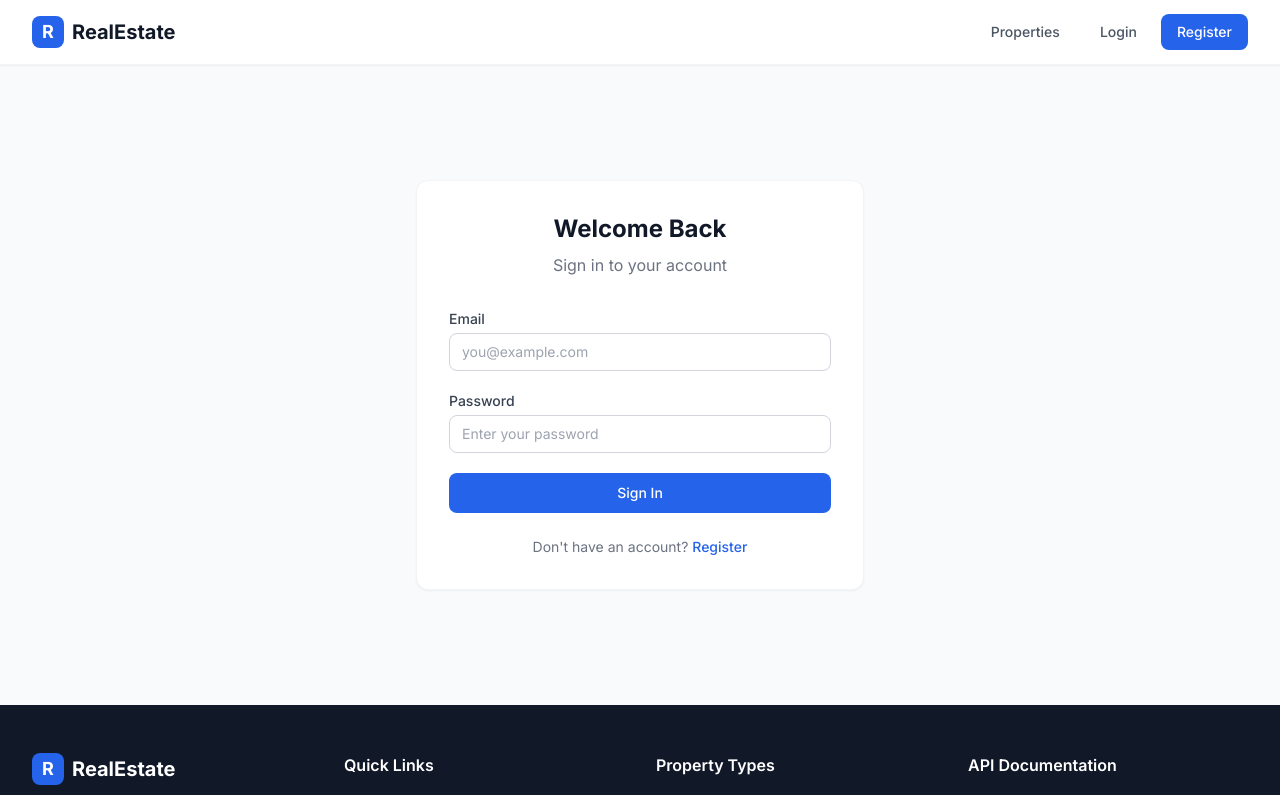
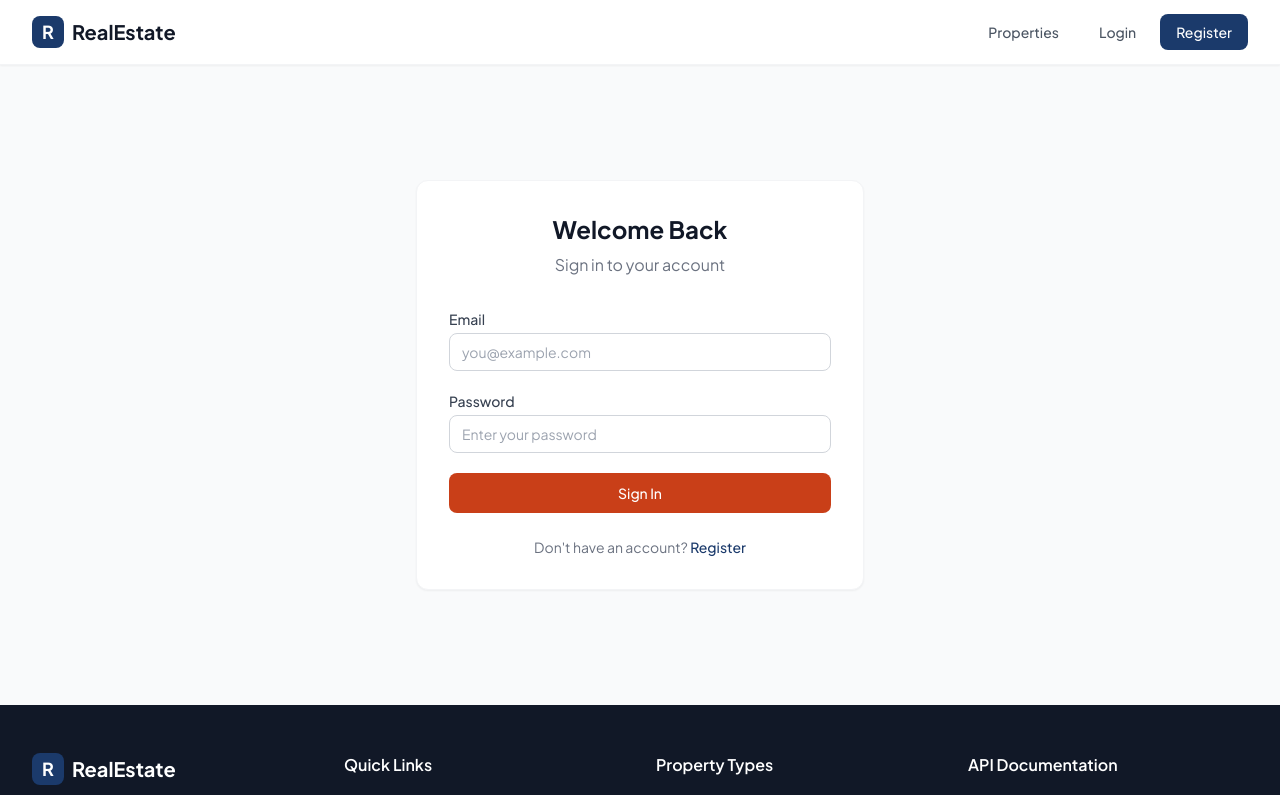
Before and after one commit to taimorabsar/reweb, a Next.js app in the folder frontend/: page /login in a window 1280 px wide. Shown: the top 795 px of the page. Built offline with nearby package versions, Linux system fonts and the light colour scheme.

Commit message:
Phase 2: navy/orange theme and Plus Jakarta Sans

```diff
--- a/frontend/src/app/globals.css
+++ b/frontend/src/app/globals.css
@@ -14,11 +14,11 @@
   }
 
   .btn-primary {
-    @apply bg-primary-600 text-white px-6 py-2.5 rounded-lg text-sm font-medium hover:bg-primary-700 disabled:opacity-50 disabled:cursor-not-allowed transition-colors;
+    @apply bg-accent-600 text-white px-6 py-2.5 rounded-lg text-sm font-medium hover:bg-accent-700 focus-visible:ring-2 focus-visible:ring-accent-300 focus-visible:outline-none disabled:opacity-50 disabled:cursor-not-allowed transition-colors;
   }
 
   .btn-secondary {
-    @apply bg-white text-gray-700 border border-gray-300 px-6 py-2.5 rounded-lg text-sm font-medium hover:bg-gray-50 transition-colors;
+    @apply bg-white text-primary-700 border border-primary-200 px-6 py-2.5 rounded-lg text-sm font-medium hover:bg-primary-50 transition-colors;
   }
 
   .btn-danger {
--- a/frontend/src/app/layout.tsx
+++ b/frontend/src/app/layout.tsx
@@ -1,9 +1,12 @@
 import type { Metadata } from "next";
-import { Inter } from "next/font/google";
+import { Plus_Jakarta_Sans } from "next/font/google";
 import "./globals.css";
 import ClientLayout from "@/components/ClientLayout";
 
-const inter = Inter({ subsets: ["latin"] });
+const jakarta = Plus_Jakarta_Sans({
+  subsets: ["latin"],
+  weight: ["400", "500", "600", "700", "800"],
+});
 
 export const metadata: Metadata = {
   title: {
@@ -11,7 +14,7 @@ export const metadata: Metadata = {
     template: "%s | RealEstate",
   },
   description:
-    "Find your dream property from thousands of verified listings across India. Search apartments, houses, villas, plots, and commercial properties.",
+    "Find your dream property from thousands of verified listings across Pakistan. Search apartments, houses, villas, plots, and commercial properties.",
   keywords: [
     "real estate",
     "property",
@@ -23,7 +26,7 @@ export const metadata: Metadata = {
   ],
   openGraph: {
     type: "website",
-    locale: "en_IN",
+    locale: "en_PK",
     siteName: "RealEstate",
   },
 };
@@ -31,7 +34,7 @@ export const metadata: Metadata = {
 export default function RootLayout({ children }: { children: React.ReactNode }) {
   return (
     <html lang="en">
-      <body className={inter.className}>
+      <body className={jakarta.className}>
         <ClientLayout>{children}</ClientLayout>
       </body>
     </html>
--- a/frontend/tailwind.config.js
+++ b/frontend/tailwind.config.js
@@ -8,17 +8,39 @@ module.exports = {
   theme: {
     extend: {
       colors: {
+        // Navy: trust, stability. Used for links, headings, focus rings, navigation.
         primary: {
-          50: "#eff6ff",
-          100: "#dbeafe",
-          200: "#bfdbfe",
-          300: "#93c5fd",
-          400: "#60a5fa",
-          500: "#3b82f6",
-          600: "#2563eb",
-          700: "#1d4ed8",
-          800: "#1e40af",
-          900: "#1e3a8a",
+          50: "#eef3fa",
+          100: "#dce6f5",
+          200: "#b9cce8",
+          300: "#8faad1",
+          400: "#5e80b1",
+          500: "#3a5e96",
+          600: "#1b3a6b",
+          700: "#12284c",
+          800: "#0d1f3c",
+          900: "#091529",
+        },
+        // Burnt orange: the main call-to-action color (Search, Contact, Post property).
+        accent: {
+          50: "#fff1ec",
+          100: "#ffdfd3",
+          200: "#ffbfa6",
+          300: "#ff8a65",
+          400: "#e8663f",
+          500: "#d9501f",
+          600: "#c93f18",
+          700: "#a93313",
+          800: "#872a12",
+          900: "#6b2210",
+        },
+        // Green: only for "Verified agent / Verified owner" badges.
+        verified: {
+          50: "#e8f5ee",
+          100: "#cfebdb",
+          600: "#1e7a4d",
+          700: "#176240",
+          800: "#124d33",
         },
       },
     },
```
